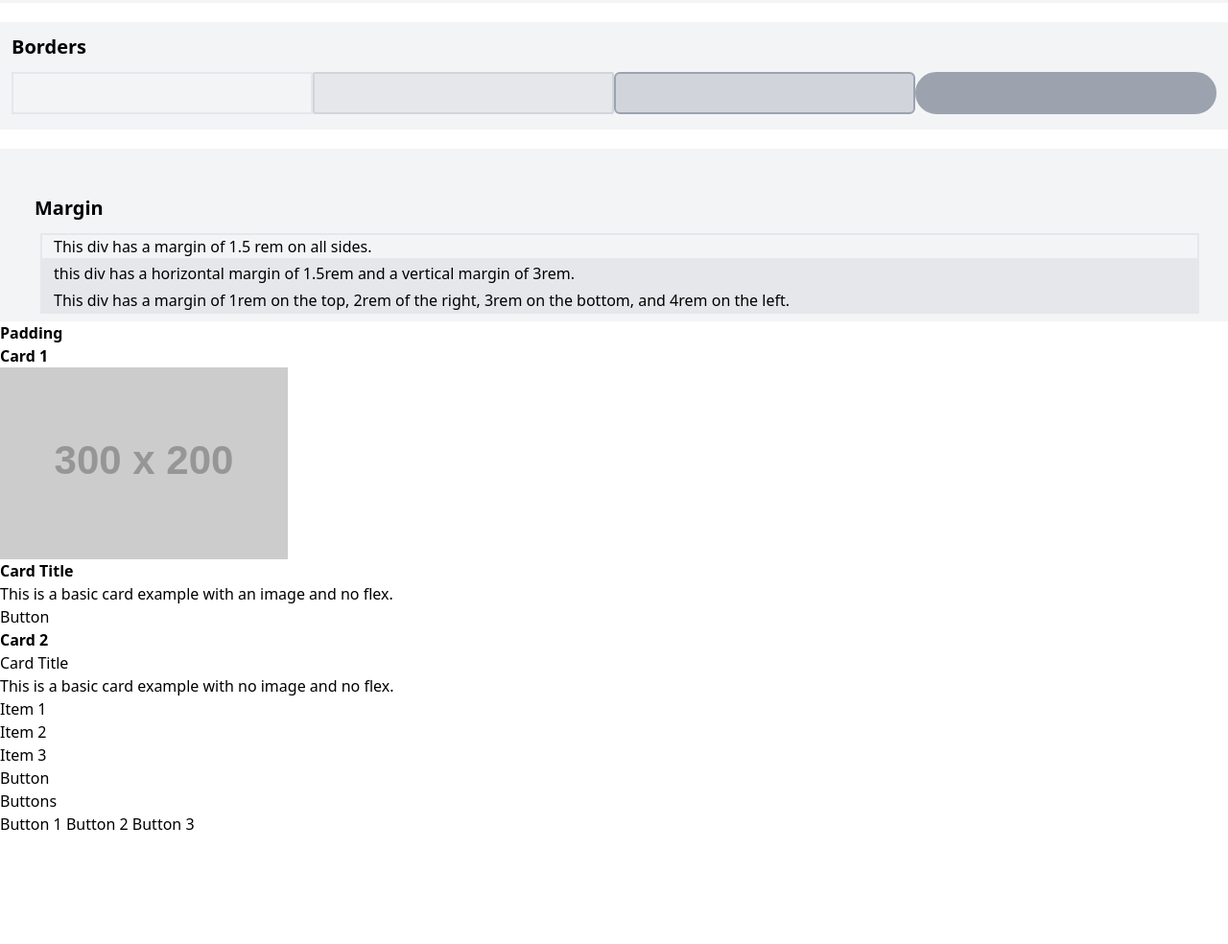
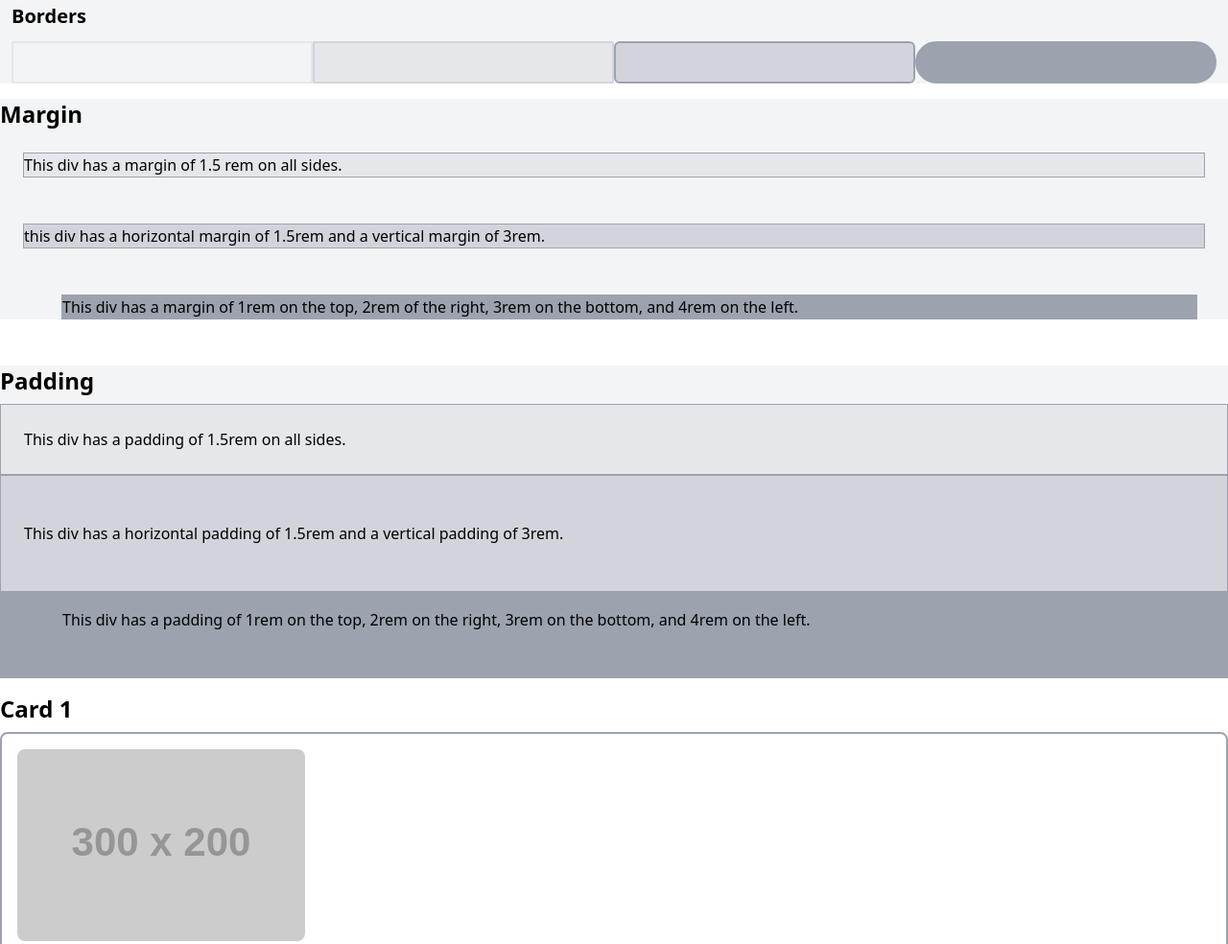
Before and after one commit to Cirvianum-DAW/mp9-tailwind1-basicstyling-MiracleOfBaa, a website: page public/index.html in a window 1280 px wide. Shown: the part 1461-2445 px from the top of the page at 96% size. Before the commit the page ends 2332 px from the top, so only its background shows below. Drawn offline with Linux system fonts and the light colour scheme; placeholder pictures from the web are drawn by us.

Commit message:
commit final

```diff
--- a/public/index.html
+++ b/public/index.html
@@ -60,7 +60,7 @@
           <div class="container py-5 px-2 bg-gray-400 border-2 border-gray-400 text-center">LG</div>
         </div>
       </div>
-      <div class="bg-gray-100 pb-4 mt-5 pt-3">
+      <div class="bg-gray-100 mb-4">
         <h2 class="font-bold text-xl px-3">Borders</h2>
         <div class="container pt-3 flex px-3">
           <div class="container py-5 px-2 bg-gray-100 border-2 border-gray-200 text-center"></div>
@@ -69,49 +69,51 @@
           <div class="container py-5 px-2 bg-gray-400 border-2 rounded-3xl border-gray-400 text-center"></div>
         </div>
       </div>
-      <div>
-        <div class="bg-gray-100 pb-2 mt-5 pt-12 px-9">
-          <h2 class="font-bold text-xl pb-3">Margin</h2>
-          <div class="container bg-gray-100 border-2 border-gray-200 mx-1.5 px-3">This div has a margin of 1.5 rem on all sides.</div>
-          <div class="container bg-gray-200 border-2 border-gray-200 mx-1.5 px-3">this div has a horizontal margin of 1.5rem and a vertical margin of 3rem.</div>
-          <div class="container bg-gray-200 border-2 border-gray-200 mx-1.5 px-3">This div has a margin of 1rem on the top, 2rem of the right, 3rem on the bottom, and 4rem on the left.</div>
+      <div >
+        <div class="bg-gray-100 mb-4">
+          <h2 class="text-2xl mb-2 font-bold">Margin</h2>
+          <div class="m-6 bg-gray-200 border border-gray-400">This div has a margin of 1.5 rem on all sides.</div>
+          <div class="my-12 mx-6 bg-gray-300 border border-gray-400">this div has a horizontal margin of 1.5rem and a vertical margin of 3rem.</div>
+          <div class="mt-4 mr-8 mb-12 ml-16 bg-gray-400 border border-gray-400">This div has a margin of 1rem on the top, 2rem of the right, 3rem on the bottom, and 4rem on the left.</div>
+        </div>
+        <div class="bg-gray-100 mb-4">
+          <h2 class="text-2xl mb-2 font-bold">Padding</h2>
+          <div class="p-6 bg-gray-200 border border-gray-400">This div has a padding of 1.5rem on all sides.</div>
+          <div class="py-12 px-6 bg-gray-300 border border-gray-400">This div has a horizontal padding of 1.5rem and a vertical padding of 3rem.</div>
+          <div class="pt-4 pr-8 pb-12 pl-16 bg-gray-400 border border-gray-400">This div has a padding of 1rem on the top, 2rem on the right, 3rem on the bottom, and 4rem on the left.</div>
         </div>
         <div>
-          <h2 class="font-bold">Padding</h2>
-          <div></div>
-          <div></div>
-          <div></div>
-        </div>
-        <div>
-          <h2 class="font-bold">Card 1</h2>
-          <div>
+          <h2 class="text-2xl mb-2 font-bold">Card 1</h2>
+          <div class="border-2 mb-4 border-gray-400 rounded-lg p-4">
             <img
+              class="rounded-lg mb-4"
               src="https://via.placeholder.com/300x200"
               alt="Placeholder image"
             />
-            <h3 class="font-bold">Card Title</h3>
-            <p>This is a basic card example with an image and no flex.</p>
-            <a href="#">Button</a>
+            <h3 class="text-lg mb-2 font-bold">Card Title</h3>
+            <p class="mb-4">This is a basic card example with an image and no flex.</p>
+            <a href="#" class="bg-blue-500 hover:bg-blue-700 text-white font-bold py-2 px-4 rounded">Button</a>
           </div>
         </div>
         <div>
-          <h2 class="font-bold">Card 2</h2>
-          <div>
-            <h3>Card Title</h3>
+          <h2 class="text-2xl mb-2 font-bold">Card 2</h2>
+          <div class="border-2 mb-4 border-gray-400 rounded-lg p-4">
+            <h3 class="text-lg mb-2 font-bold">Card Title</h3>
             <p>This is a basic card example with no image and no flex.</p>
-            <ul>
+            <ul class="list-disc my-2 ml-5">
               <li>Item 1</li>
               <li>Item 2</li>
               <li>Item 3</li>
             </ul>
-            <a href="#">Button</a>
+            <a href="#" class="bg-blue-500 hover:bg-blue-700 text-white font-bold py-2 px-4 rounded"
+            >Button</a>
           </div>
         </div>
         <div>
-          <h2>Buttons</h2>
-          <button>Button 1</button>
-          <button>Button 2</button>
-          <button>Button 3</button>
+          <h2 class="text-2xl mb-2 font-bold">Buttons</h2>
+          <button class="bg-blue-500 hover:bg-blue-700 text-white font-bold py-2 px-4 rounded">Button 1</button>
+          <button class="bg-green-500 hover:bg-green-700 text-white font-bold py-2 px-4 rounded-full">Button 2</button>
+          <button class="bg-red-500 hover:bg-red-700 text-white font-bold py-2 px-4 rounded-lg">Button 3</button>
         </div>
       </div>
     </div>
```
Also changed, not shown: dist/styles.css.
